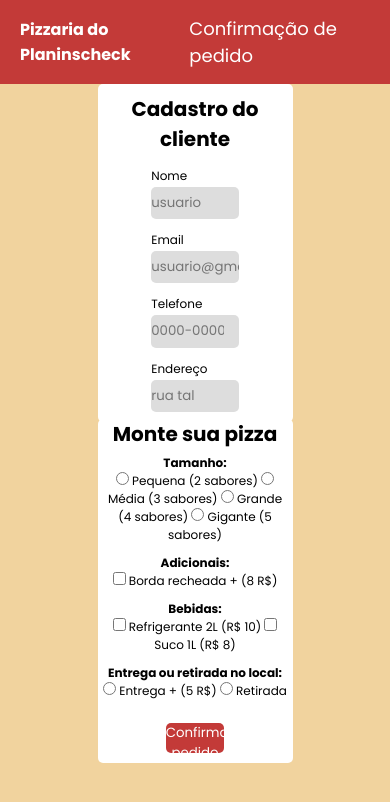
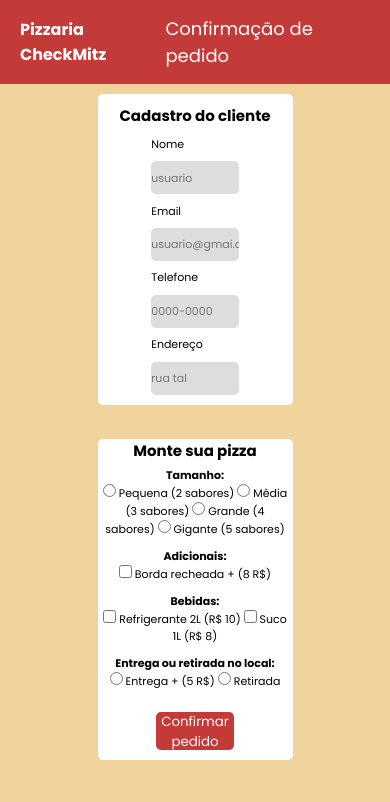
Before and after one commit to DiegoPlaninscheck/AppLuciano, a plain HTML site: page app/pages/pedido/index.html in a window 390 px wide. Drawn offline with Linux system fonts and the light colour scheme.

Commit message:
Atualizei a estilização e o nome da pizzaria

```diff
--- a/app/pages/pedido/index.html
+++ b/app/pages/pedido/index.html
@@ -11,7 +11,7 @@
   <body>
     <header>
       <div class="container-header">
-        <h1>Pizzaria do Planinscheck</h1>
+        <h1>Pizzaria CheckMitz</h1>
         <nav>
           <a href="../confirma/index.html">Confirmação de pedido</a>
         </nav>
--- a/app/styles/pedido.css
+++ b/app/styles/pedido.css
@@ -48,8 +48,30 @@ header {
     font-size: 16px;
   }
 
+  h3{
+    font-size: 15px;
+  }
+
   body {
-    font-size: 12px;
+    font-size: 11px;
+  }
+
+  .container-main-cliente div input {
+    width: 50%;
+    height: 80%;
+    border-radius: 5px;
+  }
+
+  .container-main-cliente div input::placeholder {
+    font-size: 11px;
+  }
+
+  .container-main-cliente{
+    border-radius: 5px 5px 0 0;
+  }
+
+  .container-footer-div {
+    border-radius: 0 0 5px 5px;
   }
 }
 
@@ -64,7 +86,8 @@ header {
 
 .container-main-cliente {
   width: 50%;
-  height: 100%;
+  height: 92%;
+  margin-top: 10px;
   display: flex;
   justify-content: center;
   align-items: center;
@@ -98,10 +121,11 @@ header {
   border-radius: 5px;
 }
 
+
+
 .container-main-cliente p {
   display: flex;
   align-items: flex-start;
-  margin-top: 10px;
 }
 
 .container-main-cliente input {
@@ -124,6 +148,7 @@ header {
 
 .container-footer-div {
   width: 50%;
+  margin-top: auto;
   display: flex;
   justify-content: center;
   align-items: center;
@@ -137,8 +162,8 @@ header {
 }
 
 .container-footer-div button {
-  width: 30%;
-  height: 30px;
+  width: 40%;
+  height: 38px;
   border: none;
   border-radius: 5px;
   cursor: pointer;
@@ -146,7 +171,3 @@ header {
   color: #fff;
   margin-bottom: 10px;
 }
-
-h3 {
-  font-size: 20px;
-}
```
